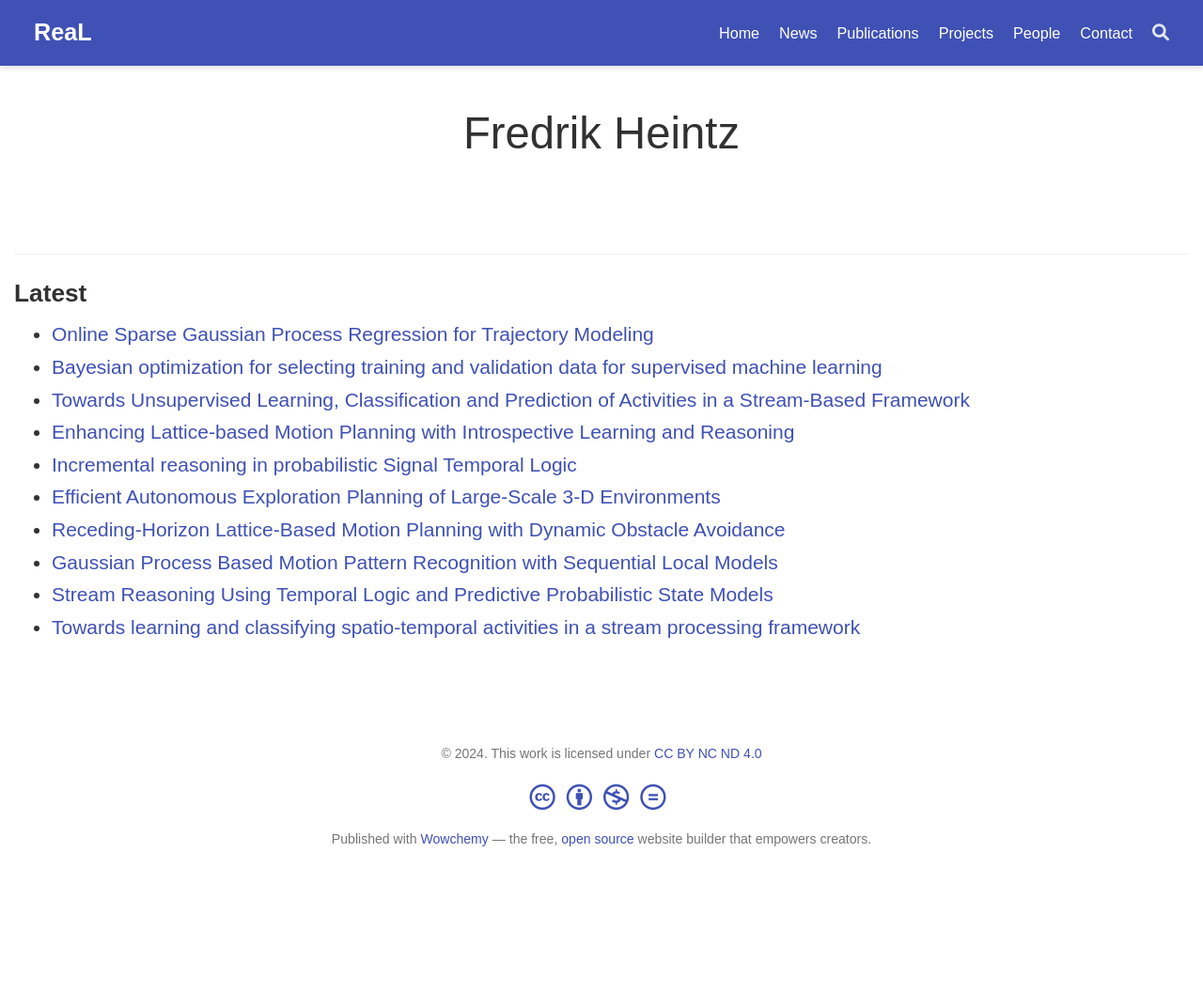
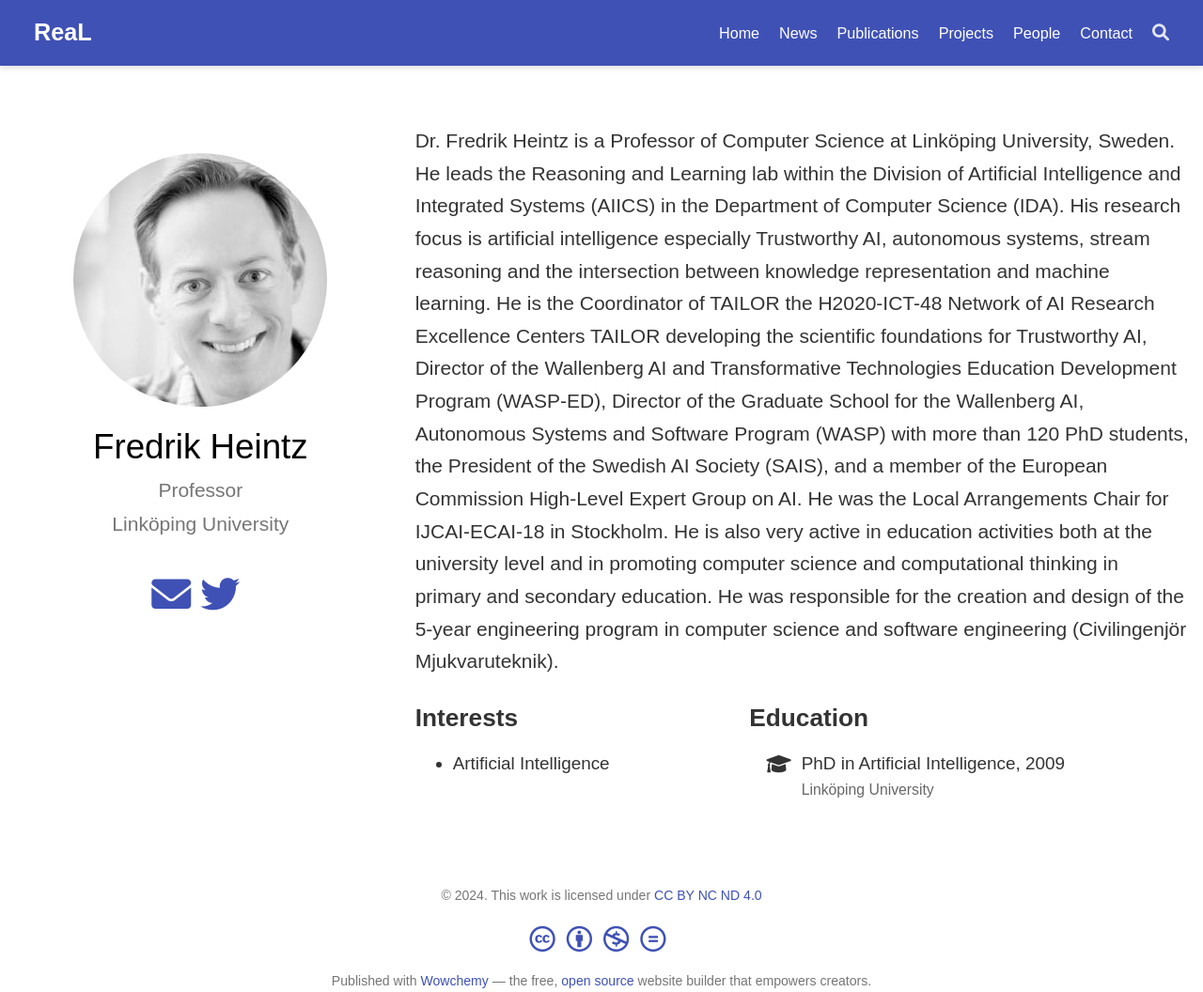
Before and after one commit to fahim-sikder/Real-site, a plain HTML site: page author/fredrik-heintz/index.html in a window 1280 px wide. Shown: the whole page at 94% size. Before the commit the page ends 905 px from the top, so only its background shows below. Drawn offline with nearby package versions, Linux system fonts and the light colour scheme; some icons are missing.

Commit message:
trying to solve the link issue, attempt 1

```diff
--- a/author/fredrik-heintz/index.html
+++ b/author/fredrik-heintz/index.html
@@ -293,6 +293,7 @@
 
 
 
+
   <meta property="twitter:card" content="summary" />
 
     <meta property="twitter:site" content="@wowchemy" />
@@ -301,11 +302,9 @@
   <meta property="og:site_name" content="ReaL" />
   <meta property="og:url" content="https://real.fahimsikder.com/author/fredrik-heintz/" />
   <meta property="og:title" content="Fredrik Heintz | ReaL" />
-  <meta property="og:description" content="A highly-customizable Hugo research group theme powered by Wowchemy website builder." /><meta property="og:image" content="https://real.fahimsikder.com/media/icon_hua2ec155b4296a9c9791d015323e16eb5_11927_512x512_fill_lanczos_center_3.png" />
-    <meta property="twitter:image" content="https://real.fahimsikder.com/media/icon_hua2ec155b4296a9c9791d015323e16eb5_11927_512x512_fill_lanczos_center_3.png" /><meta property="og:locale" content="en-us" />
+  <meta property="og:description" content="A highly-customizable Hugo research group theme powered by Wowchemy website builder." /><meta property="og:image" content="https://real.fahimsikder.com/author/fredrik-heintz/avatar_huc9040f50ed8ab7c003dbfc71b332241a_13501_270x270_fill_q75_lanczos_center.jpg" />
+    <meta property="twitter:image" content="https://real.fahimsikder.com/author/fredrik-heintz/avatar_huc9040f50ed8ab7c003dbfc71b332241a_13501_270x270_fill_q75_lanczos_center.jpg" /><meta property="og:locale" content="en-us" />
 
-
-      <meta property="og:updated_time" content="2022-04-08T22:48:20&#43;00:00" />
 
 
 
@@ -325,7 +324,7 @@
 </head>
 
 
-<body id="top" data-spy="scroll" data-offset="70" data-target="#TableOfContents" class="page-wrapper   "  >
+<body id="top" data-spy="scroll" data-offset="70" data-target="#TableOfContents" class="page-wrapper   " data-wc-page-id="2525497d367e79493fd32b198b28f040" >
 
 
 
@@ -692,10 +691,6 @@
 
 
 
-<div class="universal-wrapper pt-3">
-  <h1>Fredrik Heintz</h1>
-</div>
-
 
 <section id="profile-page" class="pt-5">
   <div class="container">
@@ -705,52 +700,148 @@
 
 
 
-    <div class="article-widget content-widget-hr">
-      <h3>Latest</h3>
-      <ul>
+
+
+
+
+
+
+
+
+
+
+
+
+
+
+
+<div class="row">
+  <div class="col-12 col-lg-4">
+    <div id="profile">
+
+
+
+      <img class="avatar avatar-circle"
+           width="270" height="270"
+           src="/author/fredrik-heintz/avatar_huc9040f50ed8ab7c003dbfc71b332241a_13501_270x270_fill_q75_lanczos_center.jpg" alt="Fredrik Heintz">
+
+
+      <div class="portrait-title">
+
+        <h2>Fredrik Heintz</h2>
+
+        <h3>Professor</h3>
+
+
+        <h3>
+
+          <span>Linköping University</span>
+
+        </h3>
+
+      </div>
+
+      <ul class="network-icon" aria-hidden="true">
+
+
+
+
+
+
+
+
+
 
         <li>
-          <a href="/publication/tiger-online-nodate/">Online Sparse Gaussian Process Regression for Trajectory Modeling</a>
+          <a href="mailto:test@example.org"  aria-label="envelope">
+            <i class="fas fa-envelope big-icon"></i>
+          </a>
         </li>
 
+
+
+
+
+
+
+
+
+
+
+
         <li>
-          <a href="/publication/bergstrom-bayesian-nodate/">Bayesian optimization for selecting training and validation data for supervised machine learning</a>
+          <a href="https://twitter.com/GeorgeCushen" target="_blank" rel="noopener" aria-label="twitter">
+            <i class="fab fa-twitter big-icon"></i>
+          </a>
         </li>
 
-        <li>
-          <a href="/publication/tiger-towards-nodate/">Towards Unsupervised Learning, Classiﬁcation and Prediction of Activities in a Stream-Based Framework</a>
-        </li>
+
+
+
+
+
+
+
+
 
         <li>
-          <a href="/publication/tiger-enhancing-2021/">Enhancing Lattice-based Motion Planning with Introspective Learning and Reasoning</a>
-        </li>
-
-        <li>
-          <a href="/publication/tiger-incremental-2020/">Incremental reasoning in probabilistic Signal Temporal Logic</a>
-        </li>
-
-        <li>
-          <a href="/publication/selin-efficient-2019/">Efficient Autonomous Exploration Planning of Large-Scale 3-D Environments</a>
-        </li>
-
-        <li>
-          <a href="/publication/andersson-receding-horizon-2018/">Receding-Horizon Lattice-Based Motion Planning with Dynamic Obstacle Avoidance</a>
-        </li>
-
-        <li>
-          <a href="/publication/tiger-gaussian-2018/">Gaussian Process Based Motion Pattern Recognition with Sequential Local Models</a>
-        </li>
-
-        <li>
-          <a href="/publication/tiger-stream-2016/">Stream Reasoning Using Temporal Logic and Predictive Probabilistic State Models</a>
-        </li>
-
-        <li>
-          <a href="/publication/endriss-towards-2014/">Towards learning and classifying spatio-temporal activities in a stream processing framework</a>
+          <a href="https://scholar.google.co.uk/citations?user=sIwtMXoAAAAJ" target="_blank" rel="noopener" aria-label="google-scholar">
+            <i class="ai ai-google-scholar big-icon"></i>
+          </a>
         </li>
 
       </ul>
+
     </div>
+  </div>
+  <div class="col-12 col-lg-8">
+
+
+
+
+    <div class="article-style">
+      <p>Dr. Fredrik Heintz is a Professor of Computer Science at Linköping University, Sweden. He leads the Reasoning and Learning lab within the Division of Artificial Intelligence and Integrated Systems (AIICS) in the Department of Computer Science (IDA). His research focus is artificial intelligence especially Trustworthy AI, autonomous systems, stream reasoning and the intersection between knowledge representation and machine learning. He is the Coordinator of TAILOR the H2020-ICT-48 Network of AI Research Excellence Centers TAILOR developing the scientific foundations for Trustworthy AI, Director of the Wallenberg AI and Transformative Technologies Education Development Program (WASP-ED), Director of the Graduate School for the Wallenberg AI, Autonomous Systems and Software Program (WASP) with more than 120 PhD students, the President of the Swedish AI Society (SAIS), and a member of the European Commission High-Level Expert Group on AI. He was the Local Arrangements Chair for IJCAI-ECAI-18 in Stockholm. He is also very active in education activities both at the university level and in promoting computer science and computational thinking in primary and secondary education. He was responsible for the creation and design of the 5-year engineering program in computer science and software engineering (Civilingenjör Mjukvaruteknik).</p>
+
+    </div>
+
+    <div class="row">
+
+
+      <div class="col-md-5">
+        <div class="section-subheading">Interests</div>
+        <ul class="ul-interests mb-0">
+
+          <li>Artificial Intelligence</li>
+
+        </ul>
+      </div>
+
+
+
+      <div class="col-md-7">
+        <div class="section-subheading">Education</div>
+        <ul class="ul-edu fa-ul mb-0">
+
+          <li>
+            <i class="fa-li fas fa-graduation-cap"></i>
+            <div class="description">
+              <p class="course">PhD in Artificial Intelligence, 2009</p>
+              <p class="institution">Linköping University</p>
+            </div>
+          </li>
+
+        </ul>
+      </div>
+
+
+    </div>
+  </div>
+</div>
+
+
+
+
+
 
   </div>
 </section>
```
